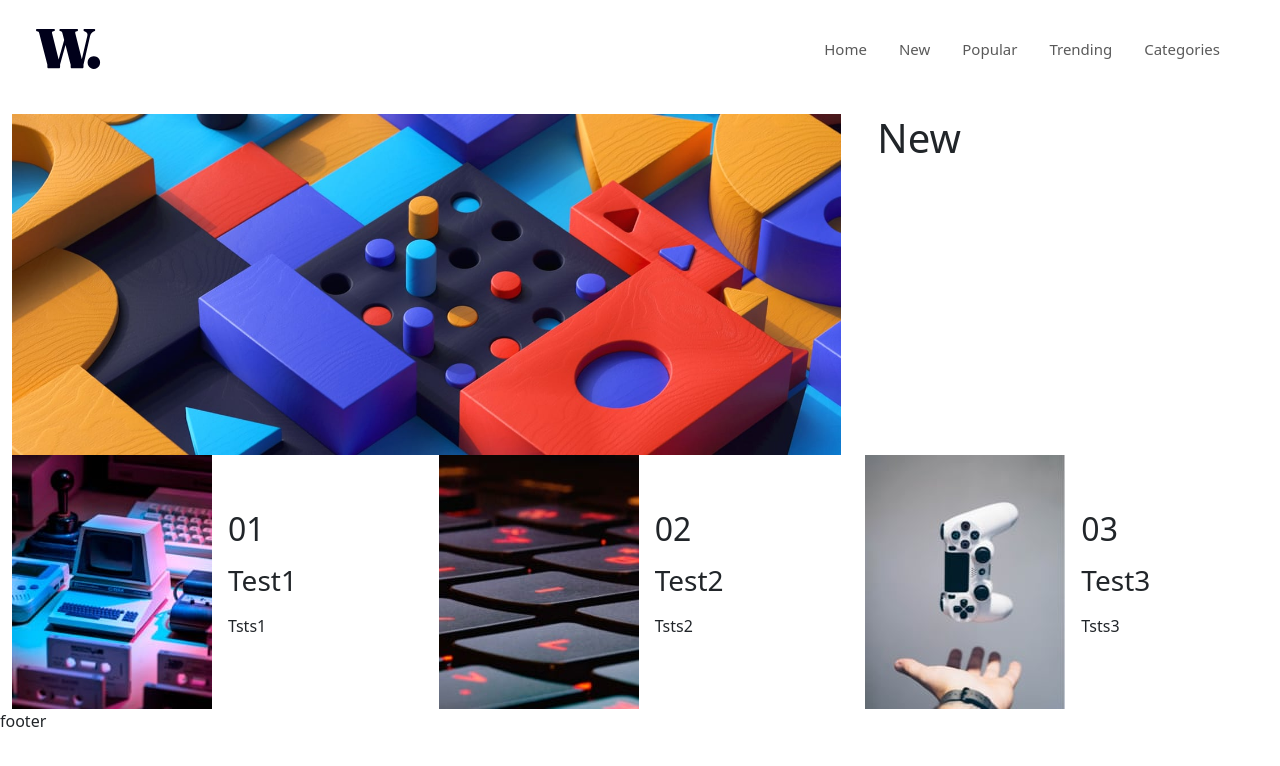
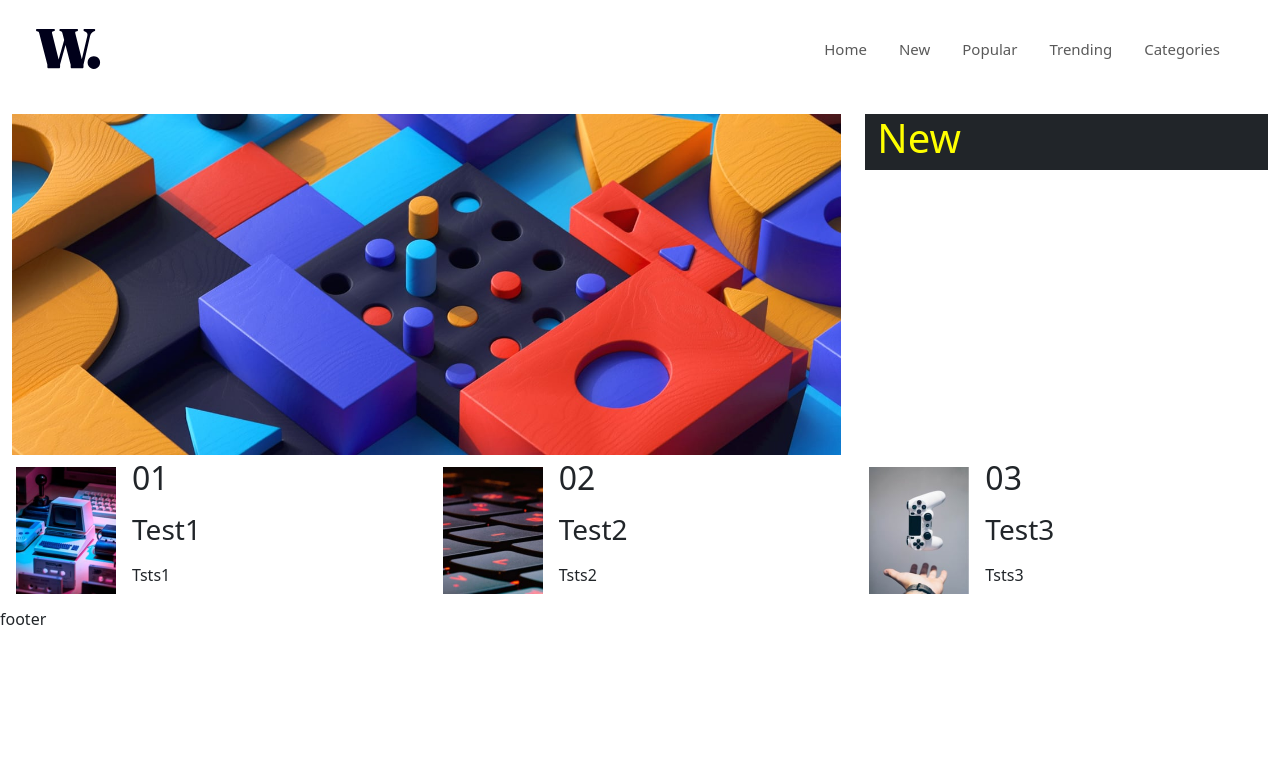
Before and after one commit to NOWORRYGNN/news, a React (Vite) app: page / in a window 1280 px wide. Shown: the top 766 px of the page. Built offline with nearby package versions, Linux system fonts and the light colour scheme.

Commit message:
News 0.3

```diff
--- a/src/components/card.jsx
+++ b/src/components/card.jsx
@@ -5,9 +5,9 @@ import Image from 'react-bootstrap/Image';
 
 export default function card({imageUrl, Number, Tittle, Content}){
   return (
-      <Stack direction='horizontal' gap={3}>
+      <Stack direction='horizontal' gap={3} className='p-1'>
         <div>
-          <Image src={imageUrl} alt='miniContentImg' fluid />
+          <Image src={imageUrl} alt='miniContentImg' width={100} fluid />
         </div>
         <div>
           <p><h2>{Number}</h2></p>
--- a/src/components/layout/Section2sidecontent.jsx
+++ b/src/components/layout/Section2sidecontent.jsx
@@ -5,9 +5,9 @@ import Row from 'react-bootstrap/Row';
 
 const Section2sidecontent = () => {
   return (
-    <Container fluid>
+    <Container fluid className='bg-dark'>
         <Row>
-            <Col><h1>New</h1></Col>
+            <Col><h1 style={{color: 'yellow'}}>New</h1></Col>
             <Col></Col>
             <Col></Col>
             <Col></Col>
```
